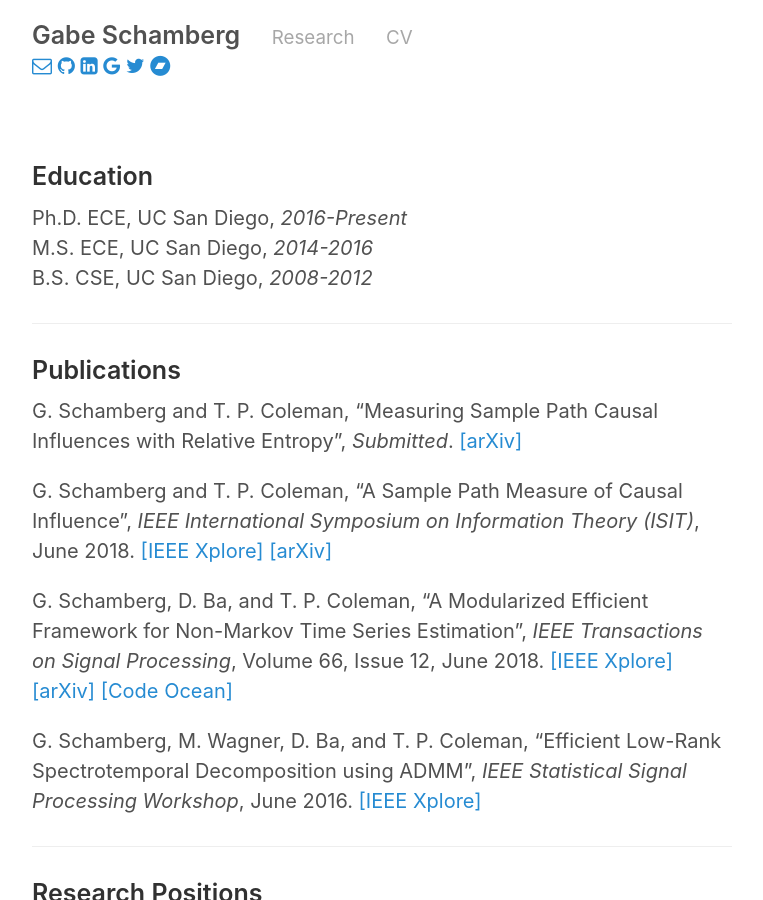
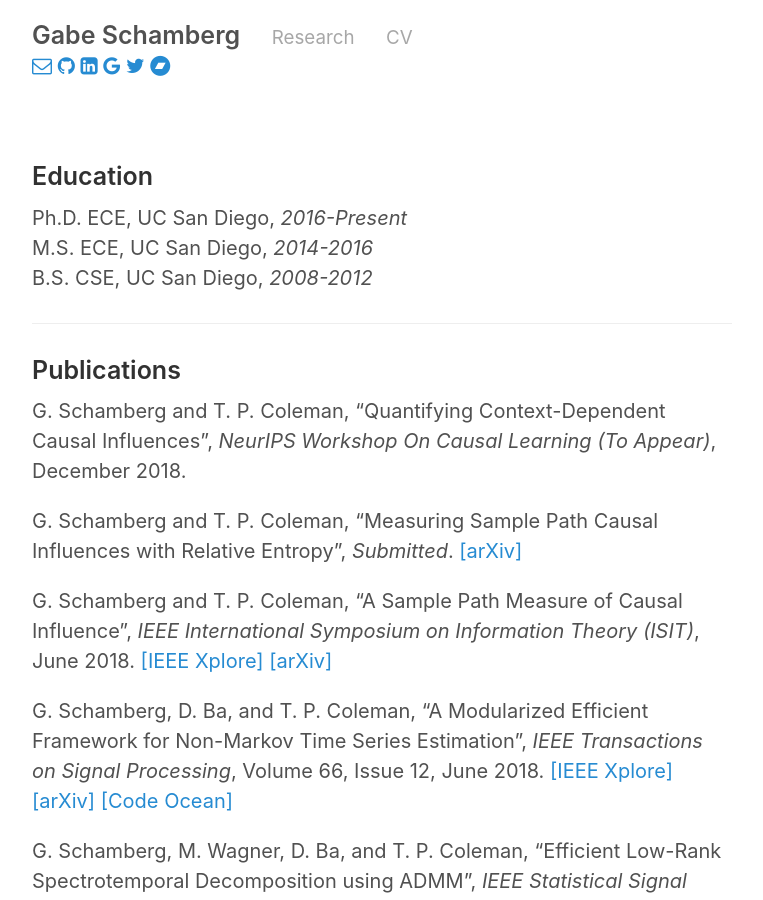
Before and after one commit to gabeschamberg/gabeschamberg.github.io, a Jekyll site: the page built from cv.md, in a window 1280 px wide and 900 px high. Shown: the whole window, without its empty margins (258-1021 px from the left). Built offline with Jekyll 4.4.1, drawn with Linux system fonts in a browser that asks for light colours.

Commit message:
updating cv

```diff
--- a/cv.md
+++ b/cv.md
@@ -12,6 +12,8 @@ B.S. CSE, UC San Diego, *2008-2012*
 -----
 
 ### Publications
+
+G. Schamberg and T. P. Coleman, "Quantifying Context-Dependent Causal Influences", *NeurIPS Workshop On Causal Learning (To Appear)*, December 2018.
 
 G. Schamberg and T. P. Coleman, "Measuring Sample Path Causal Influences with Relative Entropy", *Submitted*.
 [[arXiv]](https://arxiv.org/abs/1810.05250)
@@ -29,6 +31,17 @@ Non-Markov Time Series Estimation”, *IEEE Transactions on Signal Processing*,
 G. Schamberg, M. Wagner, D. Ba, and T. P. Coleman, “Efficient Low-Rank Spectrotemporal Decomposition using ADMM”, *IEEE Statistical Signal Processing Workshop*, June 2016.
 [[IEEE Xplore]](http://ieeexplore.ieee.org/document/7551797/)
 
+<!---
+-----
+
+### Posters and Presentations
+
+"Quantifying Context-Dependent Causal Influences", *NIPS Workshop on Causal Learning*, December 2018. (Poster).
+
+"A Sample Path Measure of Causal Influence", *IEEE International Symposium on Information Theory (ISIT)*, June 2018. (Talk)
+
+"Efficient Low-Rank Spectrotemporal Decomposition using ADMM", *IEEE Statistical Signal Processing Workshop*, June 2016. (Poster)
+-->
 -----
 
 ### Research Positions
```
